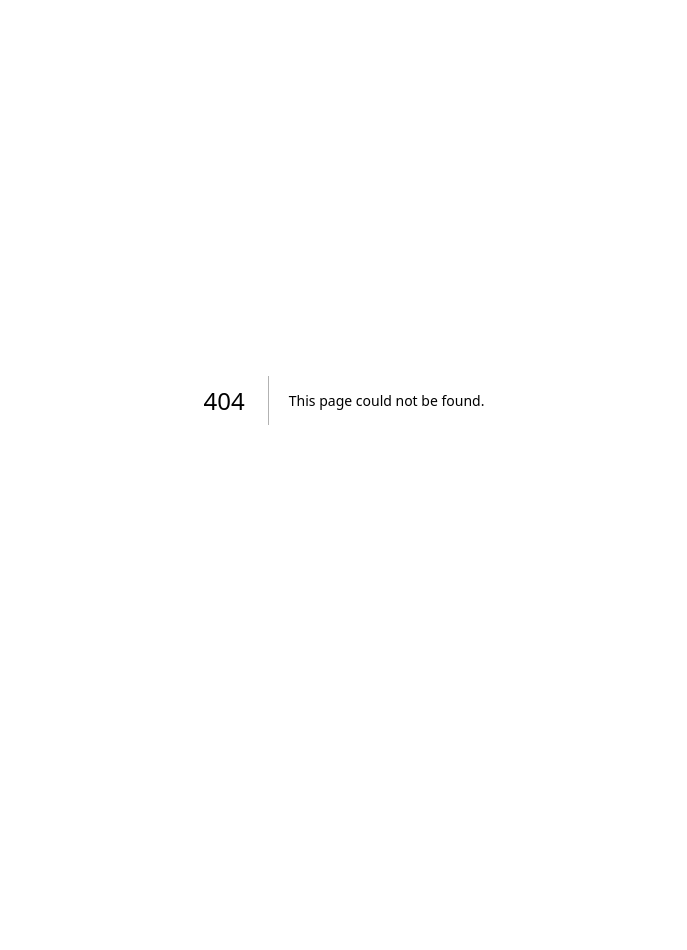
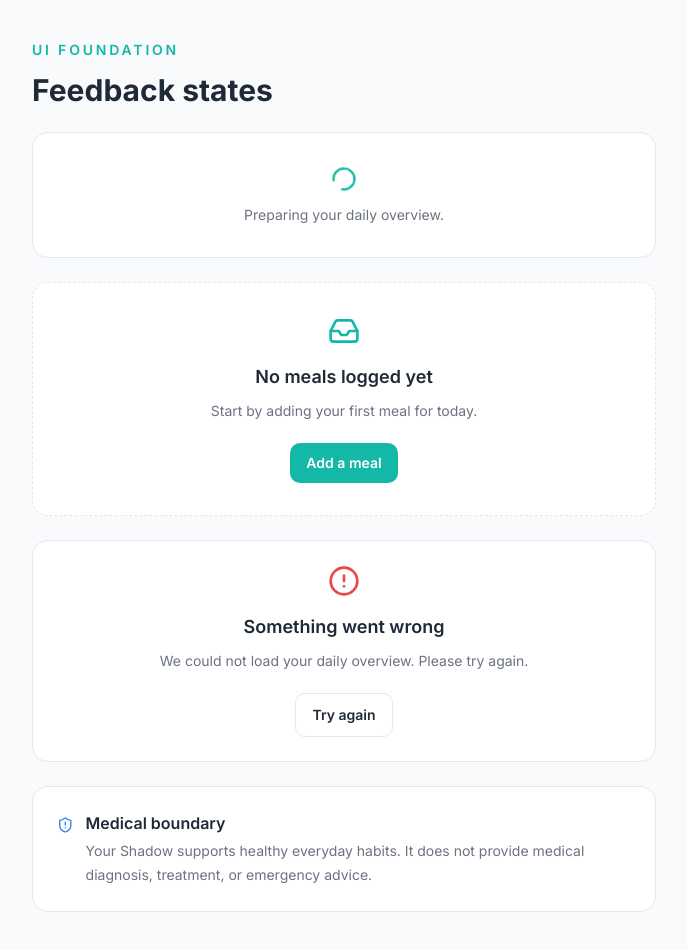
Before and after one commit to Austin7V/your-shadow, a Next.js app in the folder apps/web/: page /feedback-states in a window 1280 px wide. Before the commit this address had no page. Shown: the whole page, without its empty margins (296-983 px from the left). Before the commit the page ends 800 px from the top, so only its background shows below. Built offline with nearby package versions, Linux system fonts and the light colour scheme.

Commit message:
feat: add feedback states

```diff
--- /dev/null
+++ b/apps/web/src/app/components/ui/empty-state.tsx
@@ -0,0 +1,37 @@
+import { Inbox } from "lucide-react";
+import Link from "next/link";
+
+type EmptyStateProps = {
+  title: string;
+  description: string;
+  actionHref?: string;
+  actionLabel?: string;
+};
+
+export function EmptyState({
+  title,
+  description,
+  actionHref,
+  actionLabel,
+}: EmptyStateProps) {
+  return (
+    <div className="rounded-lg border border-dashed border-border bg-surface p-8 text-center">
+      <Inbox aria-hidden="true" className="mx-auto size-8 text-primary" />
+
+      <h2 className="mt-4 text-lg font-semibold">{title}</h2>
+
+      <p className="mx-auto mt-2 max-w-md text-sm leading-6 text-muted-foreground">
+        {description}
+      </p>
+
+      {actionHref && actionLabel ? (
+        <Link
+          href={actionHref}
+          className="mt-5 inline-flex rounded-md bg-primary px-4 py-2.5 text-sm font-semibold text-primary-foreground transition-colors hover:bg-primary-hover focus-visible:outline-2 focus-visible:outline-offset-2 focus-visible:outline-ring"
+        >
+          {actionLabel}
+        </Link>
+      ) : null}
+    </div>
+  );
+}
--- /dev/null
+++ b/apps/web/src/app/components/ui/error-state.tsx
@@ -0,0 +1,39 @@
+"use client";
+
+import { CircleAlert } from "lucide-react";
+import { Button } from "./button";
+
+type ErrorStateProps = {
+  title?: string;
+  description: string;
+  onRetry?: () => void;
+  retryLabel?: string;
+};
+
+export function ErrorState({
+  title = "Something went wrong",
+  description,
+  onRetry,
+  retryLabel = "Try again",
+}: ErrorStateProps) {
+  return (
+    <div
+      role="alert"
+      className="rounded-lg border border-error bg-surface p-6 text-center"
+    >
+      <CircleAlert aria-hidden="true" className="mx-auto size-8 text-error" />
+
+      <h2 className="mt-4 text-lg font-semibold">{title}</h2>
+
+      <p className="mx-auto mt-2 max-w-md text-sm leading-6 text-muted-foreground">
+        {description}
+      </p>
+
+      {onRetry ? (
+        <Button className="mt-5" variant="secondary" onClick={onRetry}>
+          {retryLabel}
+        </Button>
+      ) : null}
+    </div>
+  );
+}
--- /dev/null
+++ b/apps/web/src/app/components/ui/loading-state.tsx
@@ -0,0 +1,22 @@
+import { LoaderCircle } from "lucide-react";
+
+type LoadingStateProps = {
+  label?: string;
+};
+
+export function LoadingState({
+  label = "Loading, please wait.",
+}: LoadingStateProps) {
+  return (
+    <div
+      role="status"
+      className="flex flex-col items-center justify-center gap-3 rounded-lg border border-border bg-surface p-8 text-center"
+    >
+      <LoaderCircle
+        aria-hidden="true"
+        className="size-7 animate-spin text-primary"
+      />
+      <p className="text-sm text-muted-foreground">{label}</p>
+    </div>
+  );
+}
--- /dev/null
+++ b/apps/web/src/app/components/ui/safety-state.tsx
@@ -0,0 +1,23 @@
+import { ShieldAlert } from "lucide-react";
+
+type SafetyStateProps = {
+  title: string;
+  description: string;
+};
+
+export function SafetyState({ title, description }: SafetyStateProps) {
+  return (
+    <aside className="rounded-lg border border-safety bg-surface p-6">
+      <div className="flex gap-3">
+        <ShieldAlert aria-hidden="true" className="mt-0.5 size-6 text-safety" />
+
+        <div>
+          <h2 className="font-semibold">{title}</h2>
+          <p className="mt-1 text-sm leading-6 text-muted-foreground">
+            {description}
+          </p>
+        </div>
+      </div>
+    </aside>
+  );
+}
--- /dev/null
+++ b/apps/web/src/app/feedback-states/page.tsx
@@ -0,0 +1,46 @@
+"use client";
+
+import { useState } from "react";
+import { EmptyState } from "@/app/components/ui/empty-state";
+import { ErrorState } from "@/app/components/ui/error-state";
+import { LoadingState } from "@/app/components/ui/loading-state";
+import { SafetyState } from "@/app/components/ui/safety-state";
+
+export default function FeedbackStatesPage() {
+  const [retryMessage, setRetryMessage] = useState<string | null>(null);
+
+  return (
+    <main className="mx-auto max-w-2xl space-y-6 px-6 py-10">
+      <div>
+        <p className="text-sm font-semibold tracking-[0.2em] text-primary uppercase">
+          UI Foundation
+        </p>
+
+        <h1 className="mt-3 text-3xl font-bold">Feedback states</h1>
+      </div>
+
+      <LoadingState label="Preparing your daily overview." />
+
+      <EmptyState
+        title="No meals logged yet"
+        description="Start by adding your first meal for today."
+        actionHref="/meals"
+        actionLabel="Add a meal"
+      />
+
+      <ErrorState
+        description="We could not load your daily overview. Please try again."
+        onRetry={() => setRetryMessage("Retry action triggered successfully.")}
+      />
+
+      {retryMessage ? (
+        <p className="text-sm font-medium text-success">{retryMessage}</p>
+      ) : null}
+
+      <SafetyState
+        title="Medical boundary"
+        description="Your Shadow supports healthy everyday habits. It does not provide medical diagnosis, treatment, or emergency advice."
+      />
+    </main>
+  );
+}
```
